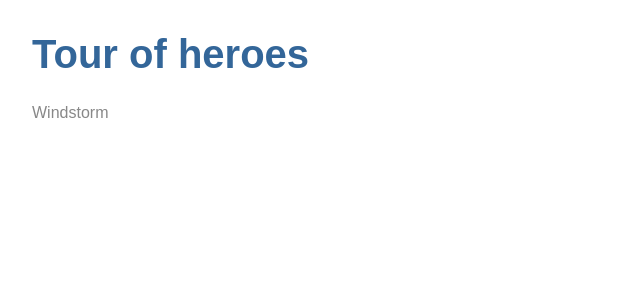
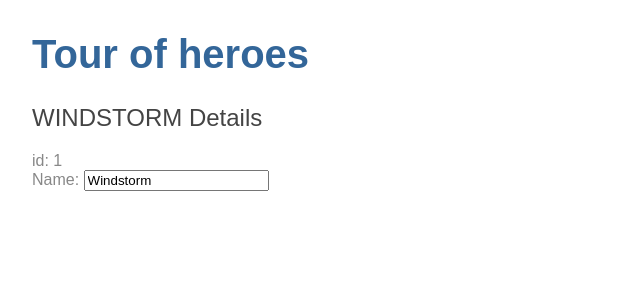
Before and after one commit to Mufolk/angular-tour-of-heroes, an Angular app: page / in a window 1280 px wide. Shown: the top 300 px of the page, without its empty margins (0-640 px from the left). Built offline with nearby package versions, Linux system fonts and the light colour scheme.

Commit message:
Adding the two way databiding to the heroes component and adding the FormsModule to the project

```diff
--- a/src/app/app.module.ts
+++ b/src/app/app.module.ts
@@ -4,6 +4,7 @@
 import { AppRoutingModule } from './app-routing.module';
 import { AppComponent } from './app.component';
 import { HeroesComponent } from './heroes/heroes.component';
+import { FormsModule } from '@angular/forms';
 
 @NgModule({
   declarations: [
@@ -12,7 +13,8 @@
   ],
   imports: [
     BrowserModule,
-    AppRoutingModule
+    AppRoutingModule,
+    FormsModule
   ],
   providers: [],
   bootstrap: [AppComponent]
--- /dev/null
+++ b/src/app/hero.ts
@@ -0,0 +1,4 @@
+export class Hero {
+  id: number;
+  name: string;
+}
--- a/src/app/heroes/heroes.component.html
+++ b/src/app/heroes/heroes.component.html
@@ -1,3 +1,8 @@
-<p>
-  {{hero}}
-</p>
+<h2>{{hero.name | uppercase}} Details</h2>
+<div><span>id: </span>{{hero.id}}</div>
+<div>
+  <!--<span>name: </span>{{hero.name}}-->
+  <label>Name:
+    <input [(ngModel)]="hero.name" placeholder="name">
+  </label>
+</div>
--- a/src/app/heroes/heroes.component.ts
+++ b/src/app/heroes/heroes.component.ts
@@ -1,4 +1,5 @@
 import { Component, OnInit } from '@angular/core';
+import { Hero } from '../hero';
 
 @Component({
   selector: 'app-heroes',
@@ -7,12 +8,14 @@
 })
 export class HeroesComponent implements OnInit {
 
+  hero: Hero = {
+    id:1,
+    name: 'Windstorm'
+  };
+
   constructor() { }
 
   ngOnInit() {
 
   }
-
-  hero = 'Windstorm';
-
 }
```
